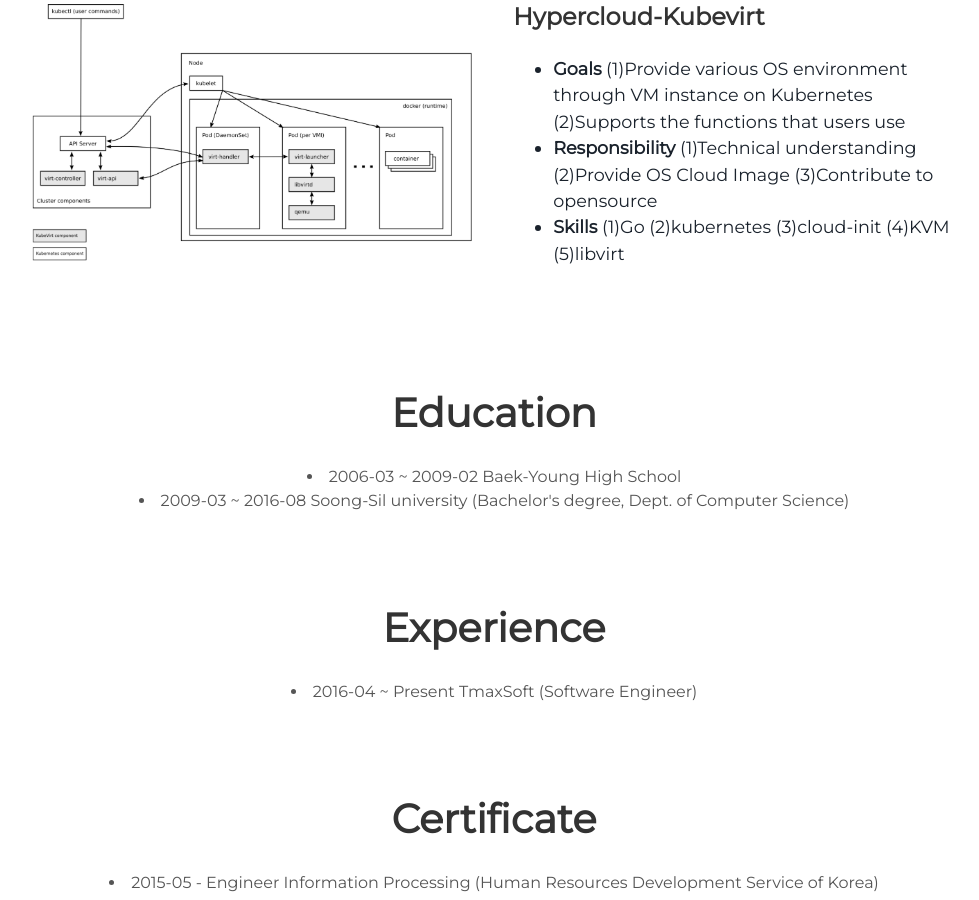
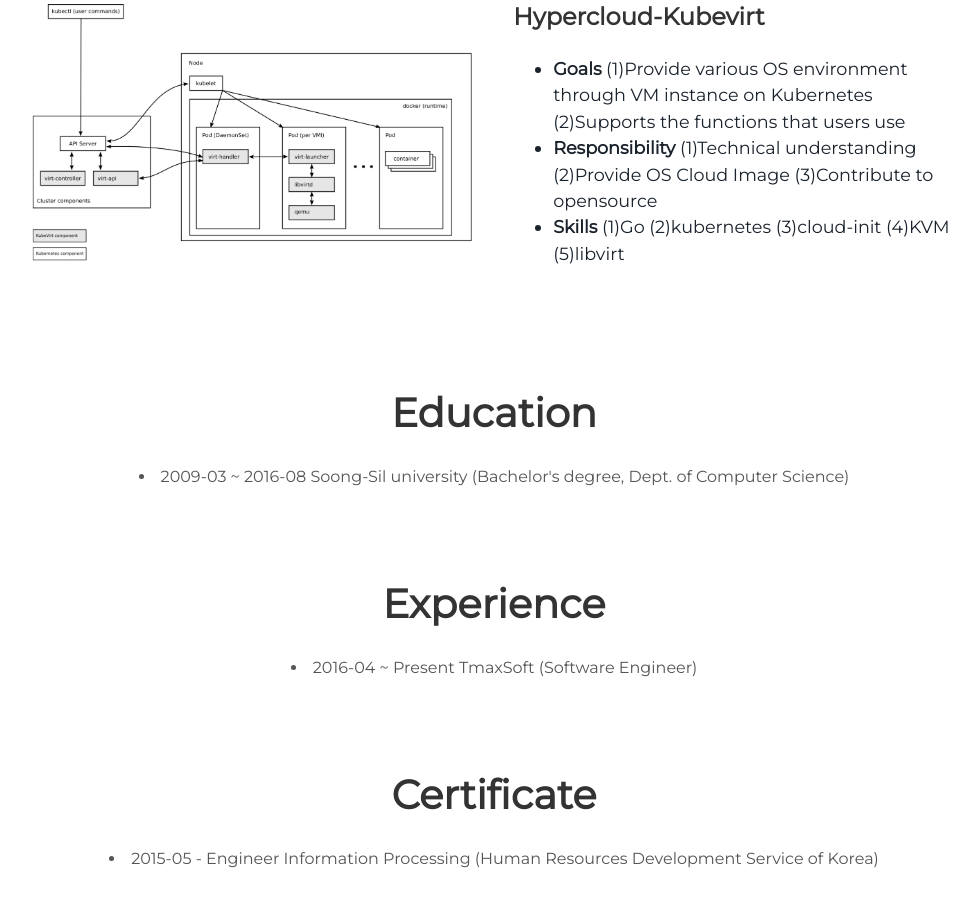
Before and after one commit to haemyung-yang/haemyung-yang.github.io, a Jekyll site: the page built from index.html, in a window 1280 px wide and 900 px high, scrolled down 2778 px. Shown: the whole window, without its empty margins (146-1125 px from the left). Built offline with Jekyll 4.4.1, drawn with Linux system fonts in a browser that asks for light colours; after the commit the page ends 3654 px from its top, so only the background shows below that.

Commit message:
Update education.html

```diff
--- a/_includes/education.html
+++ b/_includes/education.html
@@ -1,5 +1,4 @@
 <div class="user-details">
  <h1> Education </h1>
- <li> 2006-03 ~ 2009-02 Baek-Young High School </li>
  <li> 2009-03 ~ 2016-08 Soong-Sil university (Bachelor's degree, Dept. of Computer Science)</li>
 </div>
```
